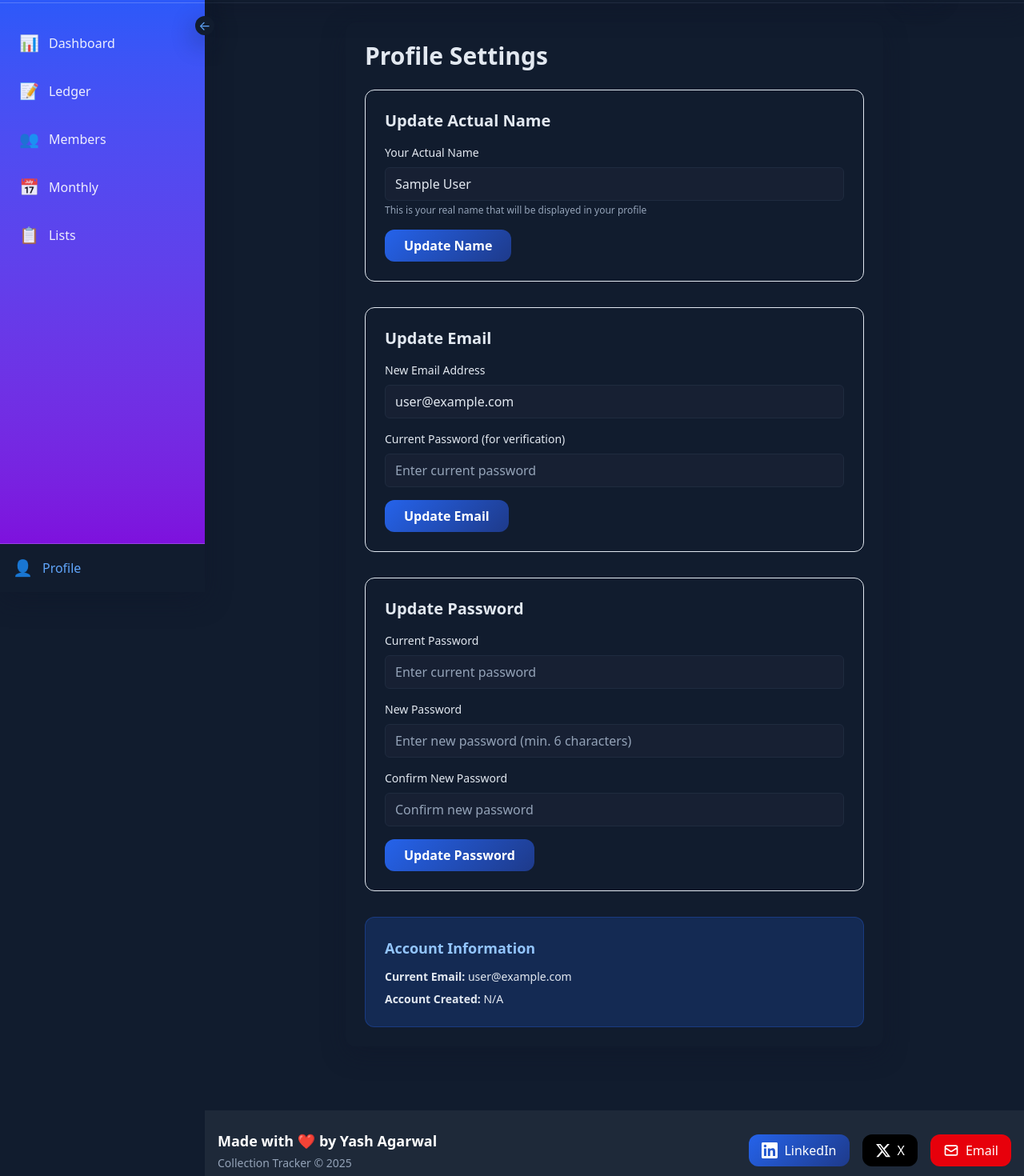
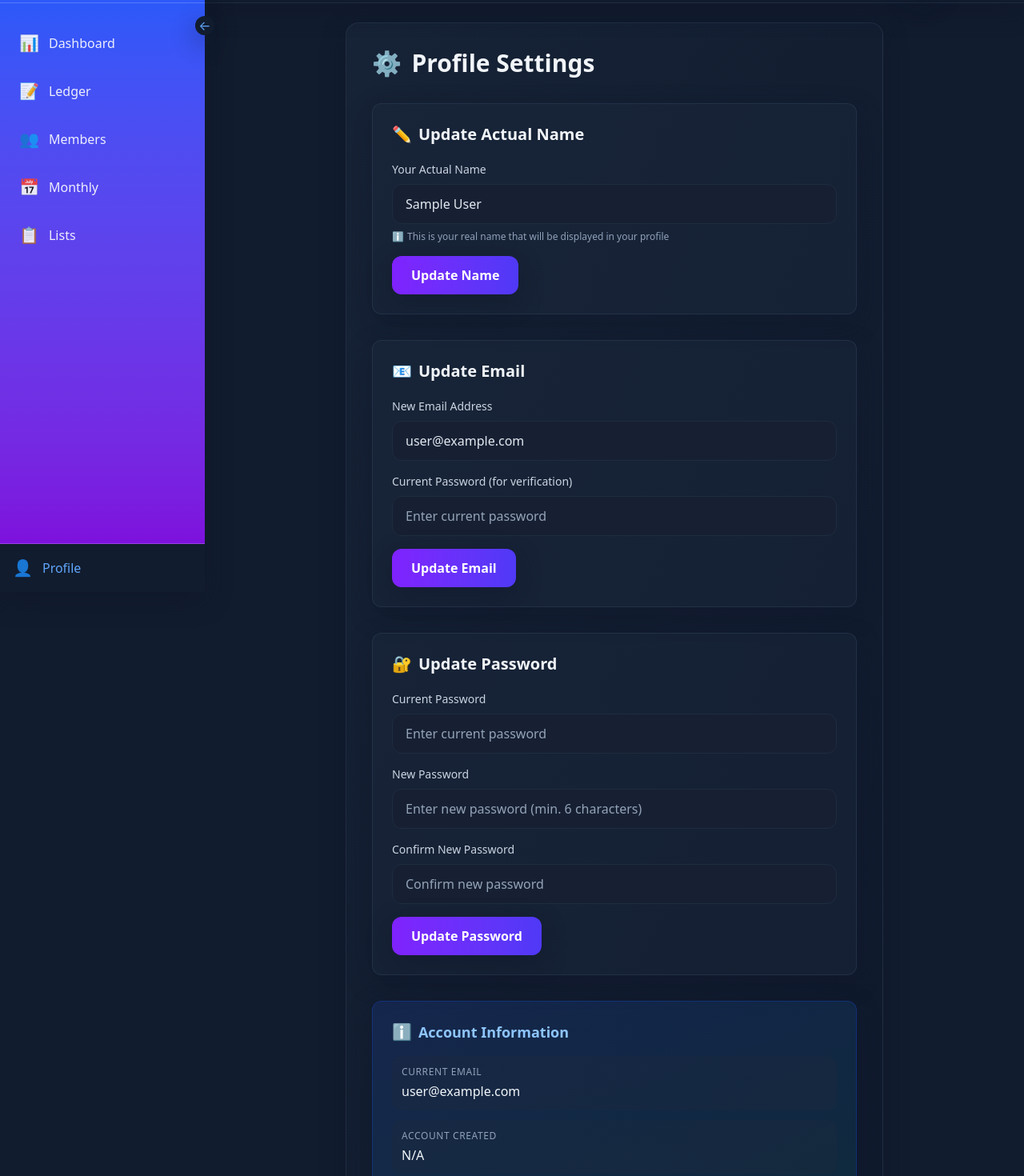
Before and after one commit to 190-785/Daily_Ledger, a React (Vite) app: page /profile in a window 1280 px wide. Shown: the part 60-1530 px from the top of the page at 80% size. Built offline with nearby package versions, Linux system fonts and the light colour scheme; no server answers; the database is empty; sample sign-in values are in the browser's storage.

Commit message:
Changed the color scheme of the cards

```diff
--- a/src/pages/ProfilePage.jsx
+++ b/src/pages/ProfilePage.jsx
@@ -117,20 +117,26 @@ export default function ProfilePage({ userProfile }) {
   };
 
   return (
-    <div className="bg-white p-6 rounded-xl shadow-md max-w-2xl mx-auto">
-      <h2 className="text-3xl font-bold mb-6">Profile Settings</h2>
+    <div className="bg-gradient-to-br from-slate-800/50 to-slate-900/50 border border-slate-700/50 p-8 rounded-2xl shadow-2xl max-w-2xl mx-auto">
+      <h2 className="text-3xl font-bold mb-8 text-slate-100 flex items-center">
+        <span className="text-3xl mr-3">⚙️</span>
+        Profile Settings
+      </h2>
 
       {/* Username Display */}
       {userProfile?.username && (
-        <div className="mb-6 p-4 bg-gradient-to-r from-blue-50 to-indigo-50 rounded-lg border border-blue-200">
-          <div className="flex items-center gap-3">
-            <div className="bg-blue-600 text-white w-12 h-12 rounded-full flex items-center justify-center text-xl font-bold">
+        <div className="mb-8 p-5 bg-gradient-to-br from-violet-900/30 to-indigo-900/30 border border-violet-700/30 rounded-xl shadow-lg">
+          <div className="flex items-center gap-4">
+            <div className="bg-gradient-to-br from-violet-600 to-indigo-600 text-white w-16 h-16 rounded-full flex items-center justify-center text-2xl font-bold shadow-lg">
               {userProfile.username.charAt(0).toUpperCase()}
             </div>
             <div>
-              <p className="text-sm text-gray-700 dark:text-gray-200 font-semibold">Your Username</p>
-              <p className="text-xl font-bold text-gray-900 dark:text-gray-100">@{userProfile.username}</p>
-              <p className="text-xs text-gray-600 dark:text-gray-300 mt-1">Username cannot be changed</p>
+              <p className="text-xs text-violet-300/80 font-semibold uppercase tracking-wider">Your Username</p>
+              <p className="text-2xl font-bold text-violet-100 mt-1">@{userProfile.username}</p>
+              <p className="text-xs text-violet-300/60 mt-2 flex items-center">
+                <span className="mr-1">🔒</span>
+                Username cannot be changed
+              </p>
             </div>
           </div>
         </div>
@@ -149,11 +155,14 @@ export default function ProfilePage({ userProfile }) {
       )}
 
       {/* Update Name Section */}
-      <div className="mb-8 p-6 bg-gray-50 rounded-lg border">
-        <h3 className="text-xl font-semibold mb-4 text-gray-900 dark:text-gray-100">Update Actual Name</h3>
+      <div className="mb-8 p-6 bg-slate-800/40 border border-slate-700/50 rounded-xl shadow-lg">
+        <h3 className="text-xl font-semibold mb-5 text-slate-100 flex items-center">
+          <span className="text-xl mr-2">✏️</span>
+          Update Actual Name
+        </h3>
         <form onSubmit={handleUpdateName} className="space-y-4">
           <div>
-            <label className="block text-sm font-medium text-gray-700 dark:text-gray-200 mb-2">
+            <label className="block text-sm font-medium text-slate-300 mb-2">
               Your Actual Name
             </label>
             <input
@@ -161,17 +170,18 @@ export default function ProfilePage({ userProfile }) {
               value={name}
               onChange={(e) => setName(e.target.value)}
               placeholder="Enter your actual name (e.g. John Doe)"
-              className="w-full px-3 py-2 border rounded-md focus:outline-none focus:ring-2 focus:ring-blue-500"
+              className="w-full px-4 py-3 bg-slate-700/50 border border-slate-600/50 text-slate-100 placeholder-slate-400 rounded-lg focus:outline-none focus:ring-2 focus:ring-violet-500 focus:border-transparent transition-all"
               required
             />
-            <p className="text-xs text-gray-500 dark:text-gray-400 mt-1">
+            <p className="text-xs text-slate-400 mt-2 flex items-center">
+              <span className="mr-1">ℹ️</span>
               This is your real name that will be displayed in your profile
             </p>
           </div>
           <button
             type="submit"
             disabled={loading}
-            className="bg-blue-600 text-white font-bold py-2 px-6 rounded-lg hover:bg-blue-700 disabled:bg-gray-400"
+            className="bg-gradient-to-r from-violet-600 to-indigo-600 text-white font-bold py-3 px-6 rounded-lg hover:from-violet-700 hover:to-indigo-700 disabled:from-gray-600 disabled:to-gray-700 shadow-lg transition-all hover:scale-[1.02]"
           >
             {loading ? "Updating..." : "Update Name"}
           </button>
@@ -179,11 +189,14 @@ export default function ProfilePage({ userProfile }) {
       </div>
 
       {/* Update Email Section */}
-      <div className="mb-8 p-6 bg-gray-50 rounded-lg border">
-        <h3 className="text-xl font-semibold mb-4 text-gray-900 dark:text-gray-100">Update Email</h3>
+      <div className="mb-8 p-6 bg-slate-800/40 border border-slate-700/50 rounded-xl shadow-lg">
+        <h3 className="text-xl font-semibold mb-5 text-slate-100 flex items-center">
+          <span className="text-xl mr-2">📧</span>
+          Update Email
+        </h3>
         <form onSubmit={handleUpdateEmail} className="space-y-4">
           <div>
-            <label className="block text-sm font-medium text-gray-700 dark:text-gray-200 mb-2">
+            <label className="block text-sm font-medium text-slate-300 mb-2">
               New Email Address
             </label>
             <input
@@ -191,12 +204,12 @@ export default function ProfilePage({ userProfile }) {
               value={email}
               onChange={(e) => setEmail(e.target.value)}
               placeholder="Enter new email"
-              className="w-full px-3 py-2 border rounded-md focus:outline-none focus:ring-2 focus:ring-blue-500"
+              className="w-full px-4 py-3 bg-slate-700/50 border border-slate-600/50 text-slate-100 placeholder-slate-400 rounded-lg focus:outline-none focus:ring-2 focus:ring-violet-500 focus:border-transparent transition-all"
               required
             />
           </div>
           <div>
-            <label className="block text-sm font-medium text-gray-700 dark:text-gray-200 mb-2">
+            <label className="block text-sm font-medium text-slate-300 mb-2">
               Current Password (for verification)
             </label>
             <input
@@ -204,14 +217,14 @@ export default function ProfilePage({ userProfile }) {
               value={currentPassword}
               onChange={(e) => setCurrentPassword(e.target.value)}
               placeholder="Enter current password"
-              className="w-full px-3 py-2 border rounded-md focus:outline-none focus:ring-2 focus:ring-blue-500"
+              className="w-full px-4 py-3 bg-slate-700/50 border border-slate-600/50 text-slate-100 placeholder-slate-400 rounded-lg focus:outline-none focus:ring-2 focus:ring-violet-500 focus:border-transparent transition-all"
               required
             />
           </div>
           <button
             type="submit"
             disabled={loading}
-            className="bg-blue-600 text-white font-bold py-2 px-6 rounded-lg hover:bg-blue-700 disabled:bg-gray-400"
+            className="bg-gradient-to-r from-violet-600 to-indigo-600 text-white font-bold py-3 px-6 rounded-lg hover:from-violet-700 hover:to-indigo-700 disabled:from-gray-600 disabled:to-gray-700 shadow-lg transition-all hover:scale-[1.02]"
           >
             {loading ? "Updating..." : "Update Email"}
           </button>
@@ -219,11 +232,14 @@ export default function ProfilePage({ userProfile }) {
       </div>
 
       {/* Update Password Section */}
-      <div className="mb-8 p-6 bg-gray-50 rounded-lg border">
-        <h3 className="text-xl font-semibold mb-4 text-gray-900 dark:text-gray-100">Update Password</h3>
+      <div className="mb-8 p-6 bg-slate-800/40 border border-slate-700/50 rounded-xl shadow-lg">
+        <h3 className="text-xl font-semibold mb-5 text-slate-100 flex items-center">
+          <span className="text-xl mr-2">🔐</span>
+          Update Password
+        </h3>
         <form onSubmit={handleUpdatePassword} className="space-y-4">
           <div>
-            <label className="block text-sm font-medium text-gray-700 dark:text-gray-200 mb-2">
+            <label className="block text-sm font-medium text-slate-300 mb-2">
               Current Password
             </label>
             <input
@@ -231,12 +247,12 @@ export default function ProfilePage({ userProfile }) {
               value={currentPassword}
               onChange={(e) => setCurrentPassword(e.target.value)}
               placeholder="Enter current password"
-              className="w-full px-3 py-2 border rounded-md focus:outline-none focus:ring-2 focus:ring-blue-500"
+              className="w-full px-4 py-3 bg-slate-700/50 border border-slate-600/50 text-slate-100 placeholder-slate-400 rounded-lg focus:outline-none focus:ring-2 focus:ring-violet-500 focus:border-transparent transition-all"
               required
             />
           </div>
           <div>
-            <label className="block text-sm font-medium text-gray-700 dark:text-gray-200 mb-2">
+            <label className="block text-sm font-medium text-slate-300 mb-2">
               New Password
             </label>
             <input
@@ -244,12 +260,12 @@ export default function ProfilePage({ userProfile }) {
               value={newPassword}
               onChange={(e) => setNewPassword(e.target.value)}
               placeholder="Enter new password (min. 6 characters)"
-              className="w-full px-3 py-2 border rounded-md focus:outline-none focus:ring-2 focus:ring-blue-500"
+              className="w-full px-4 py-3 bg-slate-700/50 border border-slate-600/50 text-slate-100 placeholder-slate-400 rounded-lg focus:outline-none focus:ring-2 focus:ring-violet-500 focus:border-transparent transition-all"
               required
             />
           </div>
           <div>
-            <label className="block text-sm font-medium text-gray-700 dark:text-gray-200 mb-2">
+            <label className="block text-sm font-medium text-slate-300 mb-2">
               Confirm New Password
             </label>
             <input
@@ -257,14 +273,14 @@ export default function ProfilePage({ userProfile }) {
               value={confirmPassword}
               onChange={(e) => setConfirmPassword(e.target.value)}
               placeholder="Confirm new password"
-              className="w-full px-3 py-2 border rounded-md focus:outline-none focus:ring-2 focus:ring-blue-500"
+              className="w-full px-4 py-3 bg-slate-700/50 border border-slate-600/50 text-slate-100 placeholder-slate-400 rounded-lg focus:outline-none focus:ring-2 focus:ring-violet-500 focus:border-transparent transition-all"
               required
             />
           </div>
           <button
             type="submit"
             disabled={loading}
-            className="bg-blue-600 text-white font-bold py-2 px-6 rounded-lg hover:bg-blue-700 disabled:bg-gray-400"
+            className="bg-gradient-to-r from-violet-600 to-indigo-600 text-white font-bold py-3 px-6 rounded-lg hover:from-violet-700 hover:to-indigo-700 disabled:from-gray-600 disabled:to-gray-700 shadow-lg transition-all hover:scale-[1.02]"
           >
             {loading ? "Updating..." : "Update Password"}
           </button>
@@ -272,19 +288,25 @@ export default function ProfilePage({ userProfile }) {
       </div>
 
       {/* Account Info */}
-      <div className="p-6 bg-blue-50 rounded-lg border border-blue-200">
-        <h3 className="text-lg font-semibold mb-3 text-blue-800 dark:text-blue-200">
+      <div className="p-6 bg-gradient-to-br from-blue-900/30 to-cyan-900/30 border border-blue-700/30 rounded-xl shadow-lg">
+        <h3 className="text-lg font-semibold mb-4 text-blue-300 flex items-center">
+          <span className="text-xl mr-2">ℹ️</span>
           Account Information
         </h3>
-        <p className="text-sm text-gray-700 dark:text-gray-200">
-          <strong>Current Email:</strong> {user?.email}
-        </p>
-        <p className="text-sm text-gray-700 dark:text-gray-200 mt-2">
-          <strong>Account Created:</strong>{" "}
-          {user?.metadata?.creationTime
-            ? new Date(user.metadata.creationTime).toLocaleDateString()
-            : "N/A"}
-        </p>
+        <div className="space-y-3">
+          <div className="bg-slate-800/40 p-3 rounded-lg">
+            <p className="text-xs text-slate-400 uppercase tracking-wider mb-1">Current Email</p>
+            <p className="text-slate-100 font-medium">{user?.email}</p>
+          </div>
+          <div className="bg-slate-800/40 p-3 rounded-lg">
+            <p className="text-xs text-slate-400 uppercase tracking-wider mb-1">Account Created</p>
+            <p className="text-slate-100 font-medium">
+              {user?.metadata?.creationTime
+                ? new Date(user.metadata.creationTime).toLocaleDateString()
+                : "N/A"}
+            </p>
+          </div>
+        </div>
       </div>
     </div>
   );
```
Also changed, not shown: src/index.css (+27 -0 lines), src/pages/DashboardPage.jsx (+103 -62 lines).
